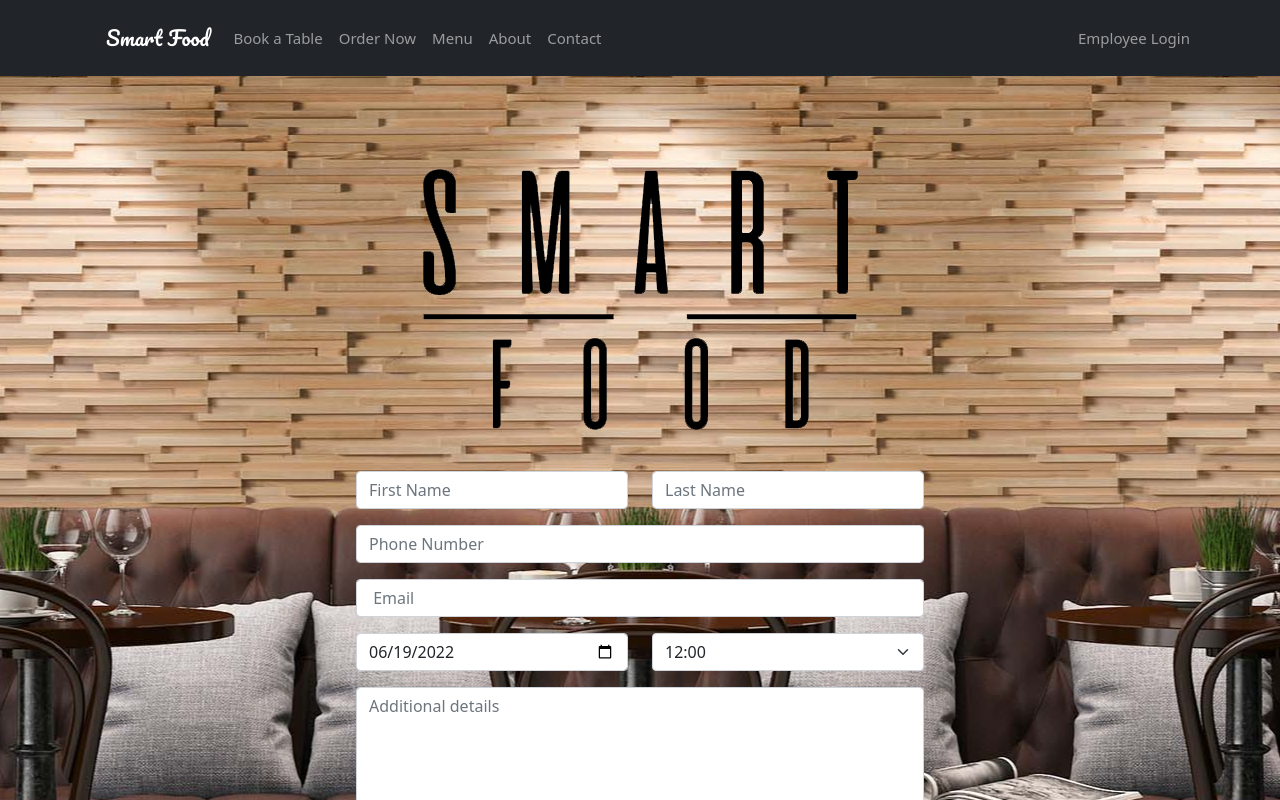
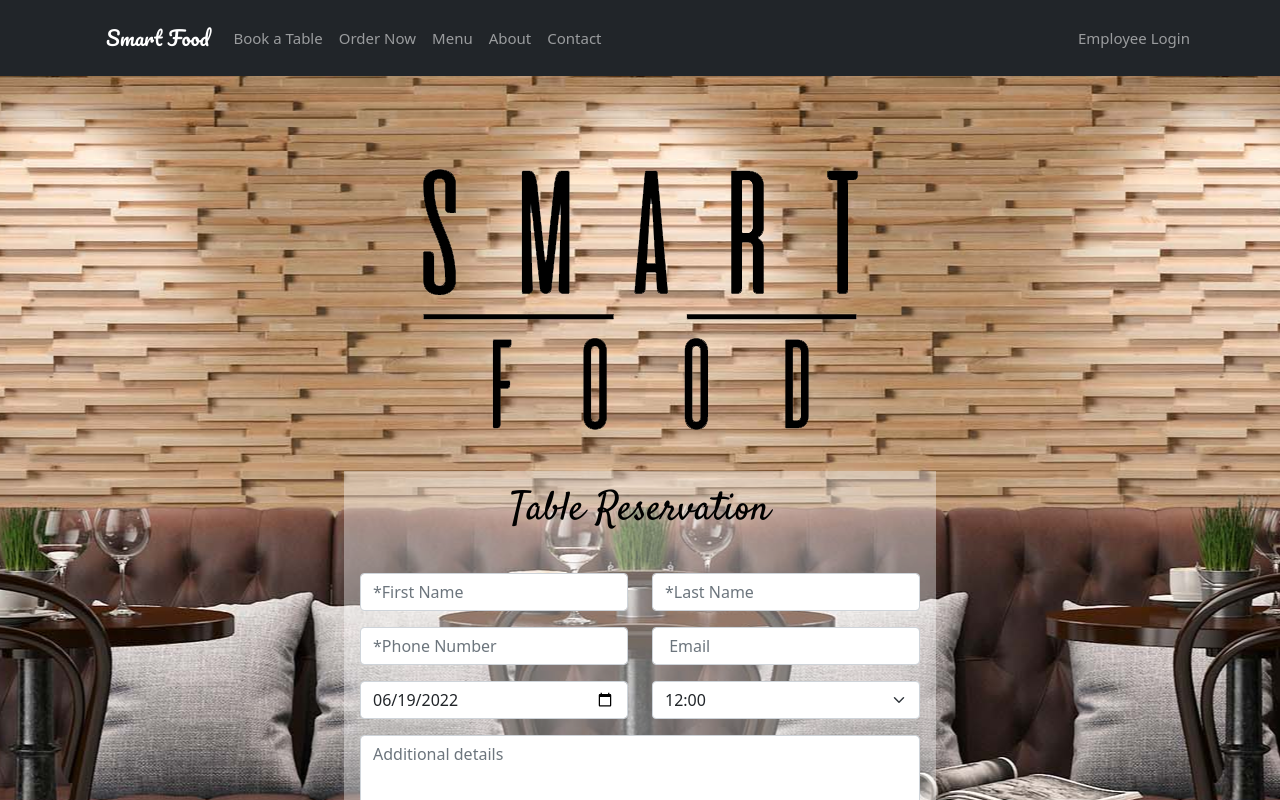
Before and after one commit to shaisiso/SmartFood-Client, a React (Create React App) app: page /reservation in a window 1280 px wide. Shown: the top 800 px of the page. Built offline with nearby package versions, Linux system fonts and the light colour scheme; a web font is replaced by a local one.

Commit message:
Min and max dates in TableReservation

```diff
--- a/src/pages/TableReservation.js
+++ b/src/pages/TableReservation.js
@@ -1,70 +1,62 @@
 import React, { useState } from "react";
-import PropTypes from 'prop-types';
-import Dropdown from "react-bootstrap/Dropdown";
 import Form from 'react-bootstrap/Form';
-
-import DatePicker from "react-datepicker";
-import "react-datepicker/dist/react-datepicker.css";
+import { formatDate } from "../utility/Utils";
+//import DatePicker from "react-datepicker";
+//import "react-datepicker/dist/react-datepicker.css";
 
 const hoursList = [12, 13, 14, 15, 16, 17, 18, 19, 20, 21, 22];
+
 const getCurrentDate = () => {
+    return formatDate(new Date())
+}
+const getMaxDate = () => {
     let date = new Date();
-    let ye = new Intl.DateTimeFormat('en', { year: 'numeric' }).format(date);
-    let mo = new Intl.DateTimeFormat('en', { month: '2-digit' }).format(date);
-    let da = new Intl.DateTimeFormat('en', { day: '2-digit' }).format(date);
-    console.log(`${da}-${mo}-${ye}`);
-    return `${ye}-${mo}-${da}`
+    date.setFullYear(date.getFullYear()+1)
+    return formatDate(date)
 }
 
-
-const TableReservation = props => {
-    const [startDate, setStartDate] = useState(new Date());
-    const [showDate, setDateClick] = useState(false);
+const TableReservation =()=> {
     const [chosenDate, setChosenDate] = useState(getCurrentDate());
 
     const onSubmit = () => {
         console.log(`${getCurrentDate()}`)
-       // console.log(new Date().toLocaleDateString("en-US"))
+        // console.log(new Date().toLocaleDateString("en-US"))
         //console.log(`${new Date().toLocaleDateString()}`)
     }
-
+    const onChangeDate=(event)=>{
+        setChosenDate(event.target.value)
+    }
     return (
-        <div className="container col col-lg-6 col-sm-10">
-            <form role="form" onSubmit={onSubmit}>
+        <div className="container col col-lg-6 col-sm-10 p-3" style={{ backgroundColor: "#ffffff60", }}>
+            <div className="section-title">
+                <h1 style={{ color: "black" }}>Table Reservation</h1>
+            </div>
+            <form onSubmit={onSubmit}>
                 <div className="row">
                     <div className="col-md-6 form-group">
-                        <input type="text" name="name" className="form-control" placeholder="First Name" required />
+                        <input type="text" name="name" className="form-control" placeholder="*First Name" required />
                     </div>
                     <div className="col-md-6 form-group mt-3 mt-md-0">
-                        <input type="text" name="name" className="form-control" placeholder="Last Name" required />
+                        <input type="text" name="name" className="form-control" placeholder="*Last Name" required />
+                    </div>
+                </div>
+                <div className="row form-group mt-3">
+                    <div className="col-md-6 ">
+                        <input type="phone" className="form-control" name="subject" placeholder="*Phone Number" required />
+                    </div>
+                    <div className="col-md-6 ">
+                        <input type="email" className="form-control" name="email" id="email" placeholder=" Email"/>
                     </div>
                 </div>
                 <div className="form-group mt-3">
-                    <input type="phone" className="form-control" name="subject" placeholder="Phone Number" required />
-                </div>
-                <div className="form-group mt-3">
-                    <input type="email" className="form-control" name="email" id="email" placeholder=" Email" required />
-                </div>
-                <div className="form-group mt-3">
-                    {/* {
-                        showDate ?
-                            <DatePicker
-                                selected={startDate}
-                                onChange={(date) => setStartDate(date)}
-                                minDate={new Date()}
-                                //  maxDate={addMonths(new Date(), 5)}
-                                showDisabledMonthNavigation
-                                inline
-                            />
-                            :
-                            <input type="date" className="form-control" name="date" placeholder="date" required onClick={() => setDateClick(true)} />
-                    } */}
                     <div className="row">
                         <div className="col-md-6 form-group">
-                            <input type="date" style={{ textAlign: "left" }} className="form-control" name="date" value={chosenDate} onChange={setChosenDate} required />
+                            <input type="date" style={{ textAlign: "left" }} className="form-control"
+                            name="date" value={chosenDate} onChange={onChangeDate} required
+                            min={formatDate(new Date())} max={getMaxDate()} />
                         </div>
                         <div className="col-md-6 form-group mt-3 mt-md-0">
-                        <Form.Select aria-label="Default select example" >
+                            <Form.Select aria-label="Default select example" >
                                 <option disabled>Choose Hour</option>
                                 {
                                     hoursList.map((item, key) => (
@@ -93,8 +85,4 @@ const TableReservation = props => {
     );
 };
 
-TableReservation.propTypes = {
-
-};
-
 export default TableReservation;
--- a/src/utility/Utils.js
+++ b/src/utility/Utils.js
@@ -8,3 +8,11 @@
 // --- Local Environment --- //
 export const SERVER_PORT = "8080"
 export const API_URL = `http://localhost:${SERVER_PORT}`;
+
+export function formatDate(date){
+    let ye = new Intl.DateTimeFormat('en', { year: 'numeric' }).format(date);
+    let mo = new Intl.DateTimeFormat('en', { month: '2-digit' }).format(date);
+    let da = new Intl.DateTimeFormat('en', { day: '2-digit' }).format(date);
+    console.log(`${da}-${mo}-${ye}`);
+    return `${ye}-${mo}-${da}`
+}
```
